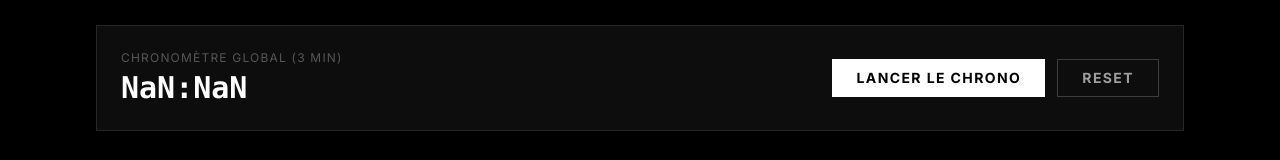
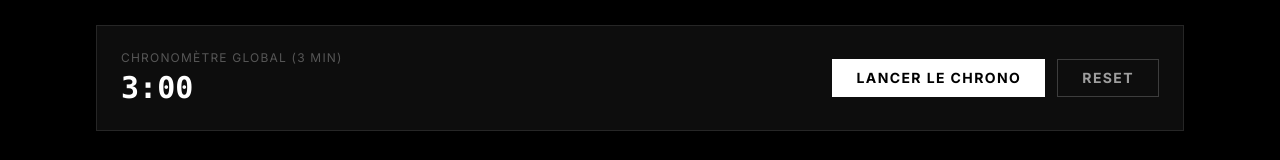
Before and after one commit to Charmel7/epelle-moi_web, a React (Vite) app: page /dashboard in a window 1280 px wide. Shown: the part 128-288 px from the top of the page. Built offline with nearby package versions, Linux system fonts and the light colour scheme; no server answers; the database is empty.

Commit message:
fix: resolve typescript build errors in DashboardView after store refactor

```diff
--- a/src/components/admin/DashboardView.tsx
+++ b/src/components/admin/DashboardView.tsx
@@ -85,13 +85,13 @@ const PodiumCard: React.FC<{
 const DashboardView: React.FC = () => {
   const analytics = useAnalytics();
   const words = useCompetitionStore((s) => s.words);
+  const competition = useCompetitionStore((s) => s.competition);
   const {
-    globalChronoTemps,
-    globalChronoActif,
-    startGlobalChrono,
-    stopGlobalChrono,
+    triggerGlobalChrono,
     resetGlobalChrono
   } = useCompetitionStore();
+
+  const { globalChronoTemps, globalChronoActif } = competition;
 
   useChrono();
 
@@ -134,14 +134,14 @@ const DashboardView: React.FC = () => {
           <div className="flex gap-3">
             {!globalChronoActif ? (
               <button
-                onClick={() => startGlobalChrono()}
+                onClick={() => triggerGlobalChrono()}
                 className="px-6 py-2 text-sm font-bold tracking-widest bg-white text-black hover:bg-white/80 transition-all"
               >
                 LANCER LE CHRONO
               </button>
             ) : (
               <button
-                onClick={() => stopGlobalChrono()}
+                onClick={() => triggerGlobalChrono()}
                 className="px-6 py-2 text-sm font-bold tracking-widest border border-red-500 text-red-500 hover:bg-red-500 hover:text-white transition-all"
               >
                 ARRÊTER
```
